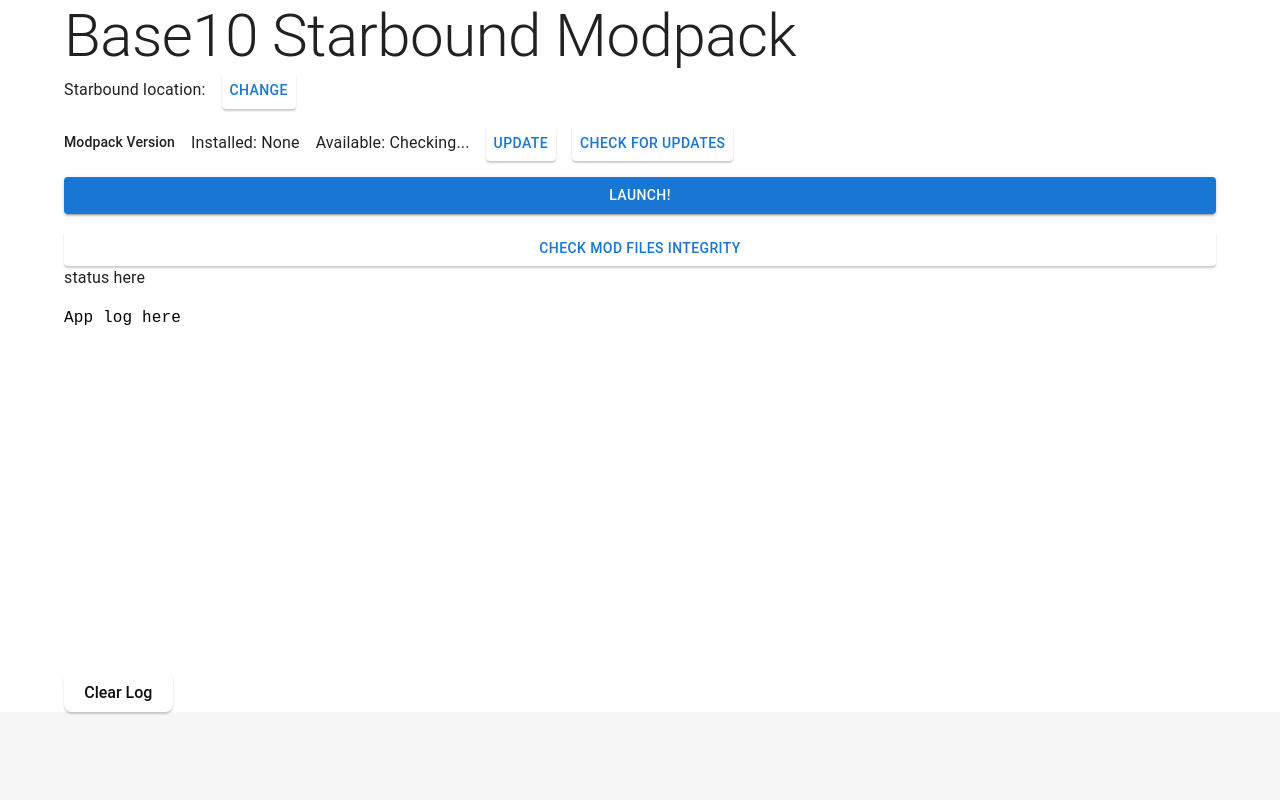
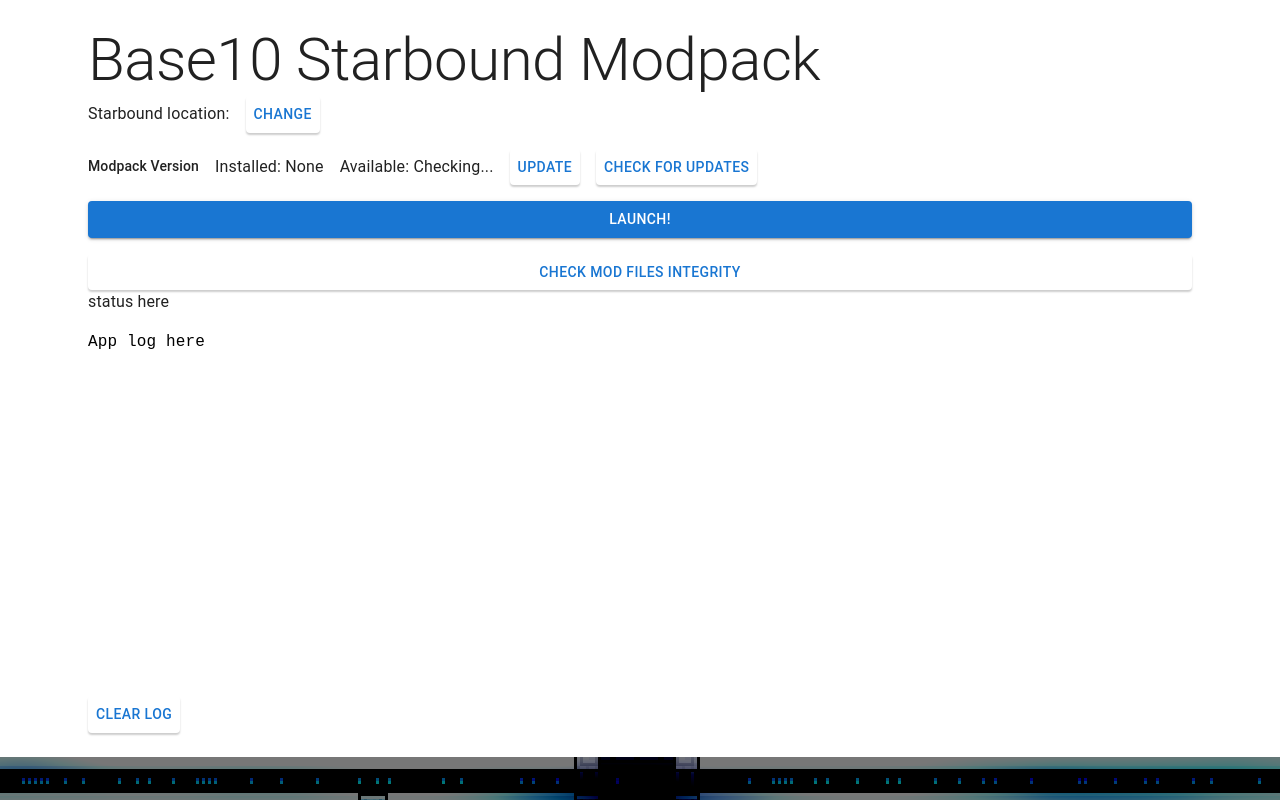
Before and after one commit to evonzee/starbound-modpack-launcher, a React (Vite) app: page / in a window 1280 px wide. Built offline with nearby package versions, Linux system fonts and the light colour scheme.

Commit message:
add background image and styling

```diff
--- a/src/App.tsx
+++ b/src/App.tsx
@@ -2,7 +2,7 @@
 import { invoke } from "@tauri-apps/api/tauri";
 import { listen } from '@tauri-apps/api/event';
 import "./App.css";
-import { Button, CircularProgress, Container, CssBaseline, Stack, Typography } from "@mui/material";
+import { Box, Button, CircularProgress, Container, CssBaseline, Stack, Typography } from "@mui/material";
 
 class StatusMessage {
   public message : string = "";
@@ -75,6 +75,7 @@
   return (
     <Container>
       <CssBaseline/>
+      <Box bgcolor={"#fff"} p={3} >
         <Typography variant="h2">Base10 Starbound Modpack</Typography>
         <Stack direction="column" spacing={2}>
 
@@ -104,8 +105,8 @@
         <pre className="logbox">
           { logBuffer }
         </pre>
-      <button type="button" onClick={() => setLogBuffer([])}>Clear Log</button>
-
+        <Button onClick={() => setLogBuffer([])}>Clear Log</Button>
+    </Box>
     </Container>
   );
 }
--- a/src/style.css
+++ b/src/style.css
@@ -5,7 +5,11 @@
   font-weight: 400;
 
   color: #0f0f0f;
-  background-color: #f6f6f6;
+  background-color: #777;
+  background-image: url('./assets/screenshot-bg.png');
+  background-repeat: no-repeat;
+  background-blend-mode: color-burn;
+  background-position: top center;
 
   font-synthesis: none;
   text-rendering: optimizeLegibility;
```
Also changed, not shown: src/assets/screenshot-bg.png (added). Lines whose indentation alone changed are shown as unchanged.
